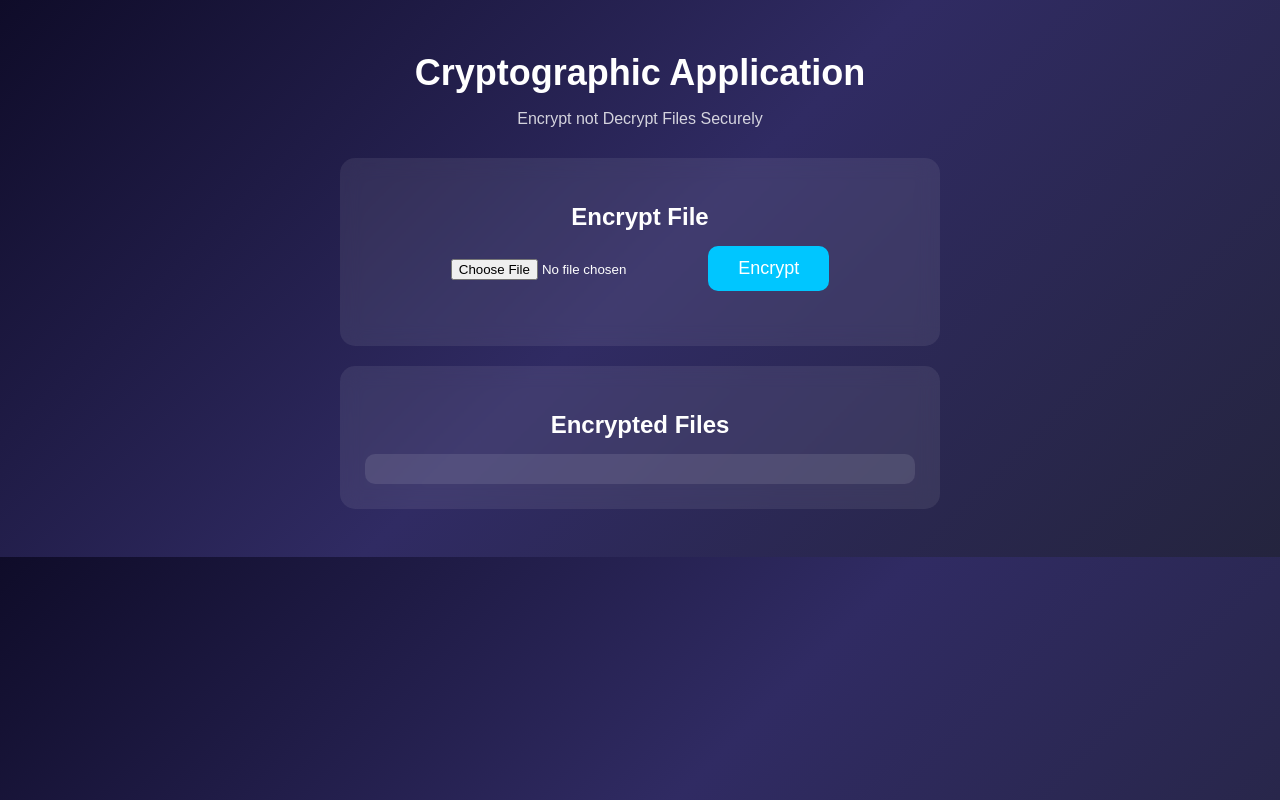
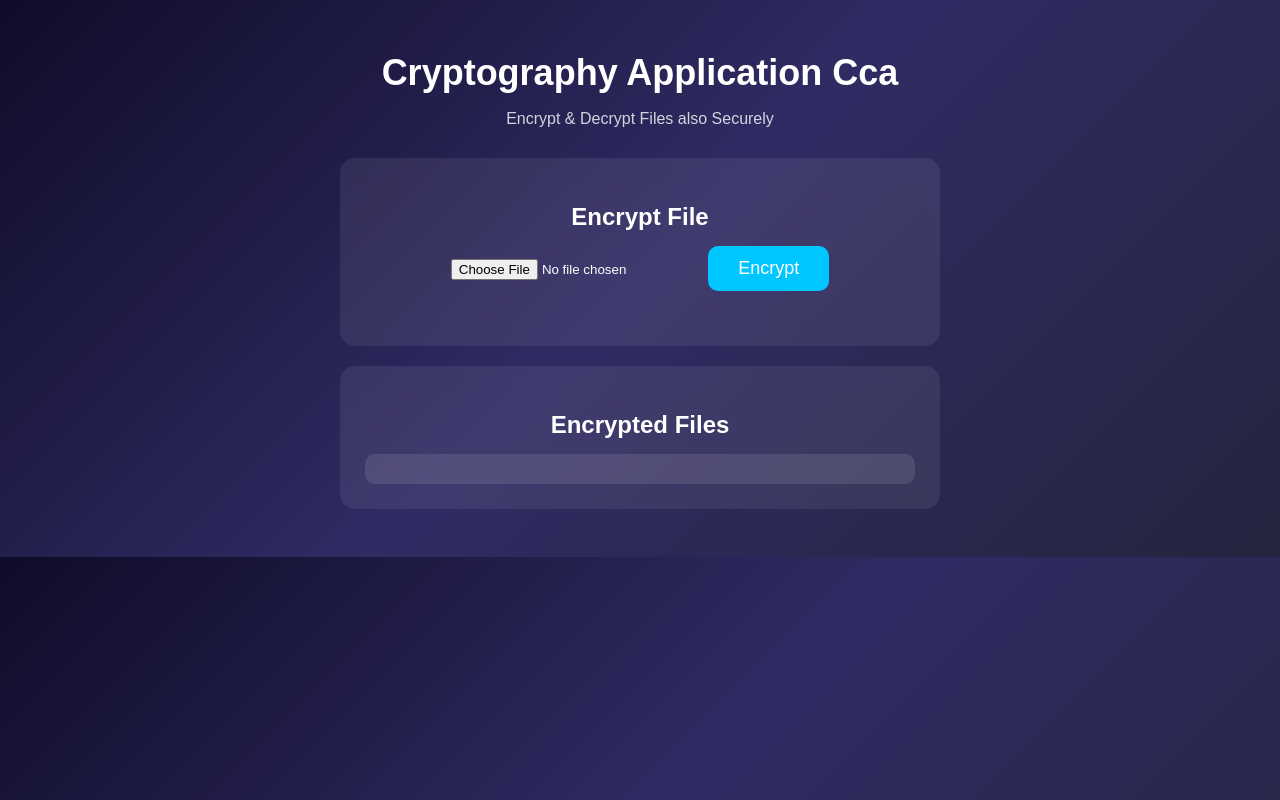
Before and after one commit to Agni2018/Crypto-app, a website: page public/index.html in a window 1280 px wide. Drawn offline with Linux system fonts and the light colour scheme; no server answers.

Commit message:
Fix heading text in index.html

```diff
--- a/public/index.html
+++ b/public/index.html
@@ -7,8 +7,8 @@
 <body>
 
 <div class="container">
-    <h1> Cryptographic Application</h1>
-    <p>Encrypt not Decrypt Files Securely</p>
+    <h1> Cryptography Application  Cca</h1>
+    <p>Encrypt & Decrypt Files also Securely</p>
 
     <div class="card">
         <h2>Encrypt File</h2>
```
